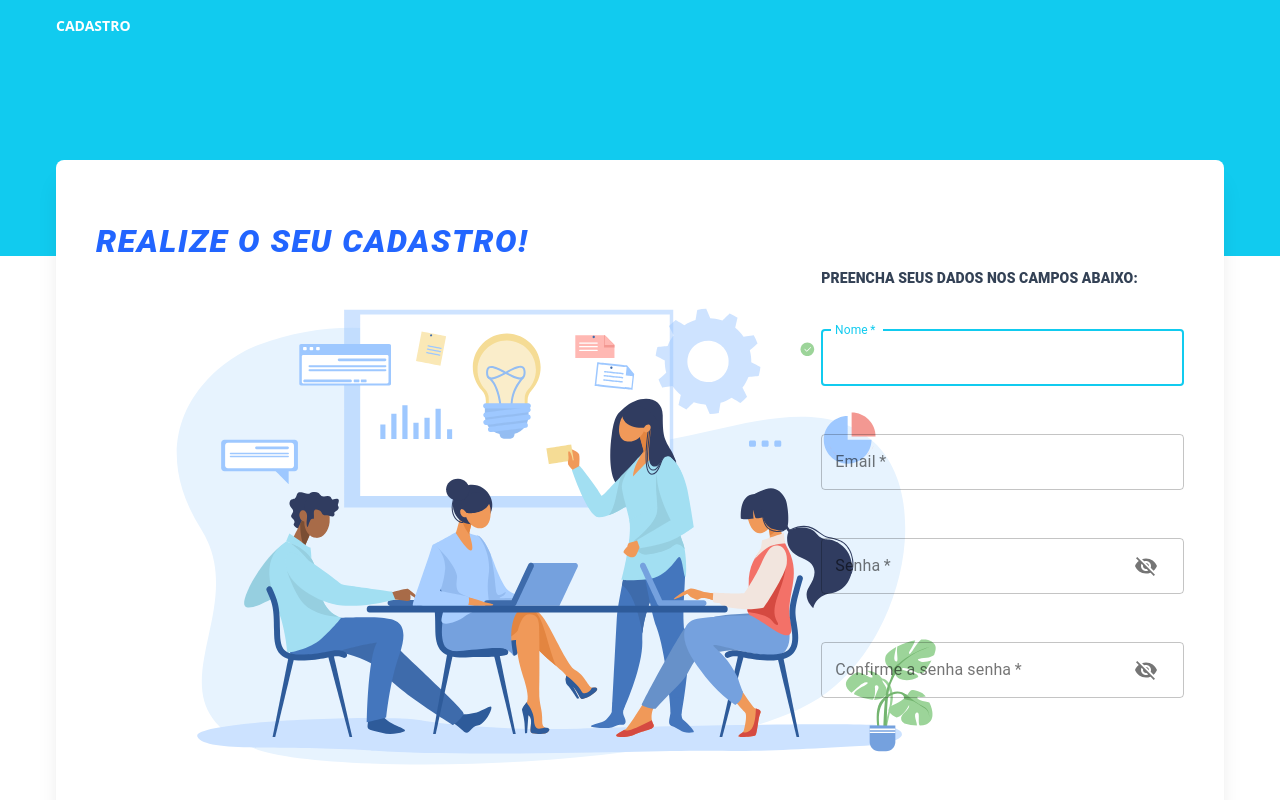
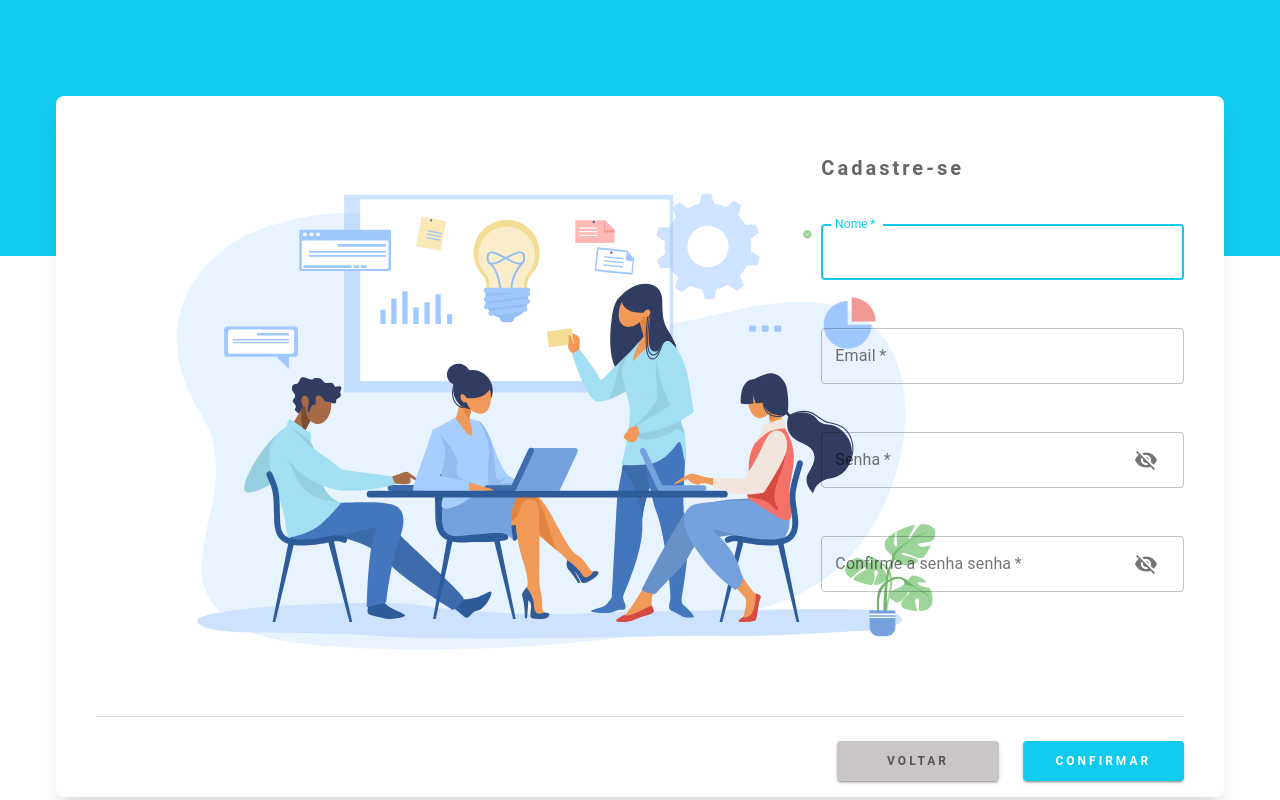
Before and after one commit to Gabriel-Gondo/CoMeeting, a Next.js app: page /auth/cadastro in a window 1280 px wide. Shown: the top 800 px of the page. Built offline with nearby package versions, Linux system fonts and the light colour scheme.

Commit message:
ajuste fontes

```diff
--- a/layouts/Admin.tsx
+++ b/layouts/Admin.tsx
@@ -20,7 +20,7 @@ export default function Admin({ title,children }) {
         <AdminNavbar title={title}/>
         {/* Header */}
         <HeaderStats />
-        <div className="px-4 md:px-10 mx-auto w-full -m-24">
+        <div className="px-4 md:px-10 mx-auto w-full" style={{marginTop: '-10rem'}}>
           {children}
           <FooterAdmin />
         </div>
--- a/layouts/User.tsx
+++ b/layouts/User.tsx
@@ -41,7 +41,7 @@ export default function Admin({ title, children }) {
             </div>
             </div>
         </div>
-        <div className="px-4 md:px-10 mx-auto w-full" style={{marginTop: '-10rem'}}>
+        <div className="px-4 md:px-10 mx-auto w-full" style={{marginTop: '-14rem'}}>
           {children}
           <FooterAdmin />
         </div>
--- a/pages/auth/cadastro.tsx
+++ b/pages/auth/cadastro.tsx
@@ -31,9 +31,9 @@ const useStyles = makeStyles((theme) => ({
     letterSpacing: '0.05em',
   },
   preenchaSeusDados: {
-    fontWeight: 900,
-    fontSize: '14px',
-    textTransform: 'uppercase'
+    fontWeight: 600,
+    letterSpacing: '3px',
+    color: '#666666'
   }
 
 }));
@@ -84,7 +84,7 @@ export default function Dashboard() {
   }
 
   return (
-    <User title="Cadastro">
+    <User>
       <form id="formCadastroUsuario" noValidate onSubmit={handleSubmit(validaCamposCadastro)}>
       <div className="flex flex-wrap">
         <div className="w-full  px-4">
@@ -96,9 +96,9 @@ export default function Dashboard() {
                     <Grid container spacing={3}>
                       <Grid item sm={12}>
                         <Grid container>
-                          <Grid item sm={12}>
+                          {/* <Grid item sm={12}>
                             <Typography className={styles.realizeSeuCadastro} variant="h6">Realize o seu cadastro!</Typography>
-                          </Grid>
+                          </Grid> */}
                           <Grid item sm={8} style={{padding: '20px'}}>
                             <div id="container" style={{position: 'relative'}}>
                               <div style={{ width: '100%',height:' 100%',zIndex: 10}}>
@@ -121,7 +121,7 @@ export default function Dashboard() {
                           <Grid item sm={4}>
                             <Grid container spacing={3}>
                               <Grid item sm={12}>
-                                <Typography className={styles.preenchaSeusDados} variant="h6">Preencha seus dados nos campos abaixo:</Typography>
+                                <Typography className={styles.preenchaSeusDados} variant="h6">Cadastre-se</Typography>
                               </Grid>
                               <Grid item sm={12}>
                                 <TextField {...register('name')} variant="outlined" margin="normal" required
@@ -178,12 +178,12 @@ export default function Dashboard() {
                         <Grid item sm={12}>
                           <Grid container spacing={3} justifyContent="flex-end" alignItems="flex-end">
                             <Grid item sm={2}>
-                              <Button fullWidth variant="contained" color="secondary" onClick={() => Router.push('/auth/login')} >
+                              <Button fullWidth variant="contained" color="secondary" onClick={() => Router.push('/auth/login')} style={{fontWeight: 600,color: '#555',letterSpacing: '3px',height: '40px',fontSize: '12px', padding: '4px'}}>
                                 Voltar
                               </Button>
                             </Grid>
                             <Grid item sm={2}>
-                              <Button type="submit" fullWidth variant="contained" color="primary" >
+                              <Button type="submit" fullWidth variant="contained"  color="primary" style={{fontWeight: 600,color: '#fff',letterSpacing: '3px',fontSize: '12px', padding: '4px',height: '40px'}} >
                                 Confirmar
                               </Button>
                             </Grid>
```
